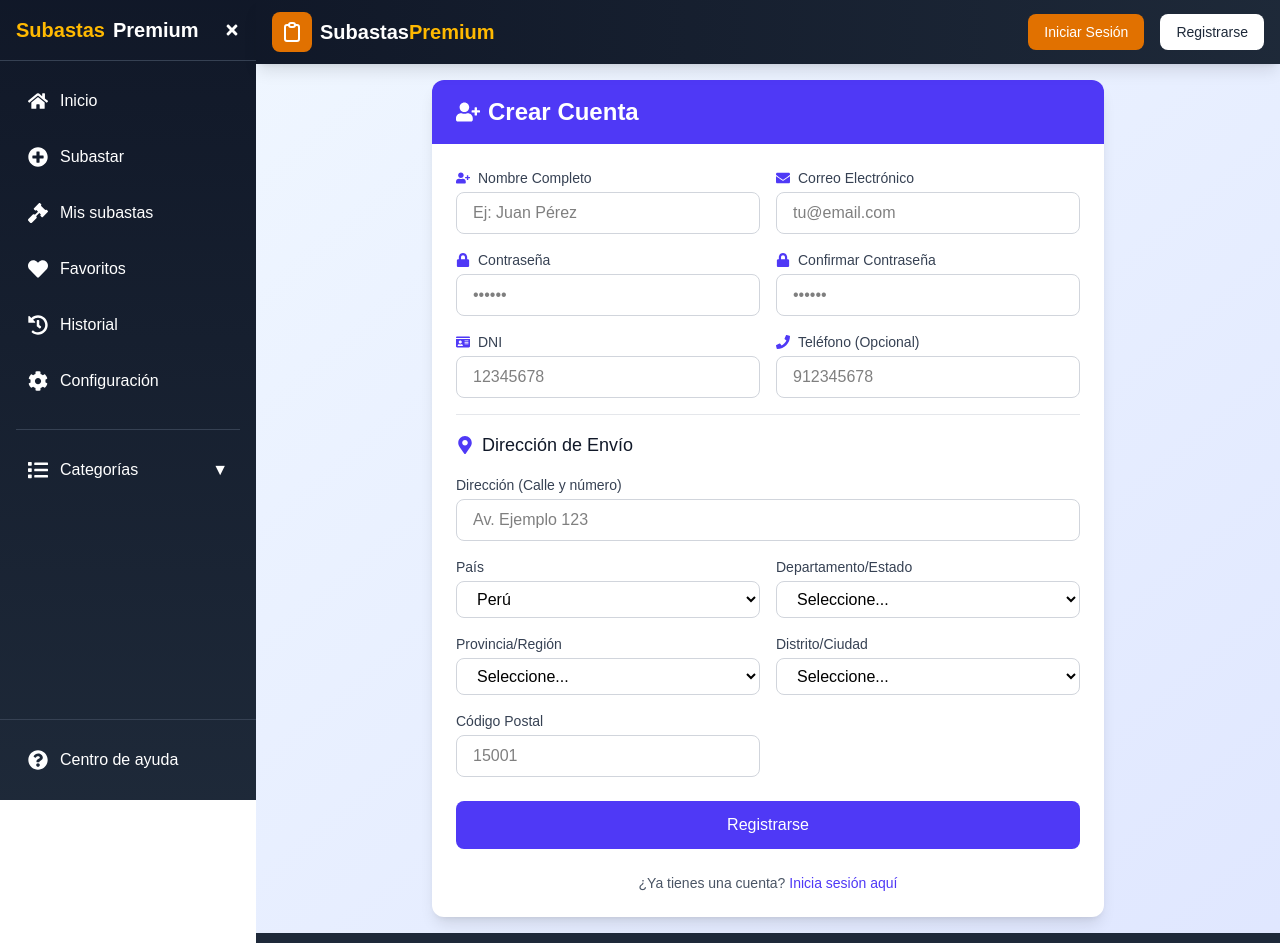
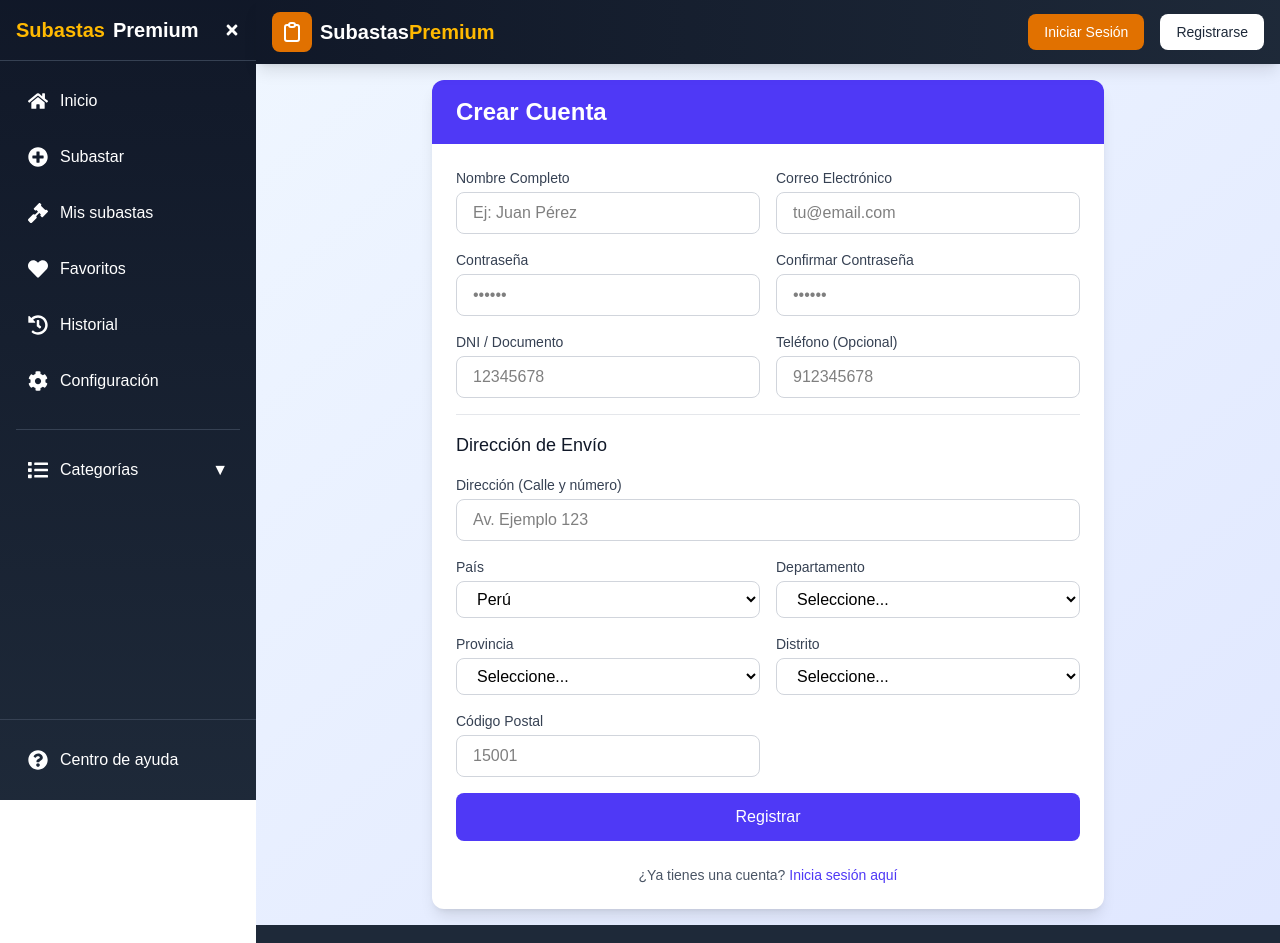
Before and after one commit to daswsi-utp/FrontEnd_Auction_Page, a Next.js app: page /Auth/Register in a window 1280 px wide. Shown: the top 943 px of the page. Built offline with nearby package versions, Linux system fonts and the light colour scheme.

Commit message:
Update registration page layout and validation logic

```diff
--- a/src/app/Auth/Register/page.jsx
+++ b/src/app/Auth/Register/page.jsx
@@ -1,9 +1,9 @@
+// src/app/auth/register/page.js
 'use client';
 import { useState, useEffect } from 'react';
 import { useRouter } from 'next/navigation';
 import Link from 'next/link';
-import { FaUserPlus, FaIdCard, FaPhone, FaEnvelope, FaLock, FaMapMarkerAlt } from 'react-icons/fa';
-import axiosUsuario from '../../lib/axiosUsuario';
+import axiosUsuario from '../../../lib/axiosUsuario';
 
 const countries = [
   { code: 'PE', name: 'Perú' },
@@ -47,7 +47,6 @@ export default function RegisterPage() {
       postalCode: ''
     }
   });
-
   const [departments, setDepartments] = useState([]);
   const [provinces, setProvinces] = useState([]);
   const [districts, setDistricts] = useState([]);
@@ -55,6 +54,7 @@ export default function RegisterPage() {
   const [isSubmitting, setIsSubmitting] = useState(false);
   const router = useRouter();
 
+  // Cargar departamentos cuando se selecciona Perú
   useEffect(() => {
     if (formData.address.country === 'PE') {
       setDepartments(peruLocations.departments);
@@ -72,6 +72,7 @@ export default function RegisterPage() {
     }));
   }, [formData.address.country]);
 
+  // Cargar provincias basado en departamento
   useEffect(() => {
     if (formData.address.department) {
       const selectedDept = departments.find(d => d.name === formData.address.department);
@@ -87,6 +88,7 @@ export default function RegisterPage() {
     }
   }, [formData.address.department, departments]);
 
+  // Cargar distritos basado en provincia
   useEffect(() => {
     if (formData.address.province && formData.address.department) {
       const selectedDept = departments.find(d => d.name === formData.address.department);
@@ -104,7 +106,6 @@ export default function RegisterPage() {
 
   const validateForm = () => {
     const newErrors = {};
-
     if (!formData.name.trim()) newErrors.name = 'Nombre completo es requerido';
     if (!/^\S+@\S+\.\S+$/.test(formData.email)) newErrors.email = 'Email inválido';
     if (formData.password.length < 6) newErrors.password = 'La contraseña debe tener al menos 6 caracteres';
@@ -116,16 +117,32 @@ export default function RegisterPage() {
     if (!formData.address.province) newErrors.province = 'Provincia es requerida';
     if (!formData.address.district) newErrors.district = 'Distrito es requerido';
     if (!formData.address.postalCode.trim()) newErrors.postalCode = 'Código postal es requerido';
-
     setErrors(newErrors);
     return Object.keys(newErrors).length === 0;
   };
 
+  const handleChange = (e) => {
+    const { name, value } = e.target;
+    if (name.includes('address.')) {
+      const field = name.split('.')[1];
+      setFormData(prev => ({
+        ...prev,
+        address: {
+          ...prev.address,
+          [field]: value
+        }
+      }));
+    } else {
+      setFormData(prev => ({
+        ...prev,
+        [name]: value
+      }));
+    }
+  };
+
   const handleSubmit = async (e) => {
     e.preventDefault();
-
     if (!validateForm()) return;
-
     setIsSubmitting(true);
 
     try {
@@ -146,36 +163,14 @@ export default function RegisterPage() {
       };
 
       const response = await axiosUsuario.post('/auth/register', userData);
-
-      if (response.status === 200) {
+      if (response.status === 201 || response.status === 200) {
         router.push('/auth/login?registered=true');
       }
     } catch (error) {
-      setErrors({
-        general: error.response?.data?.error || 'Error al registrar. Intente nuevamente.'
-      });
+      const errorMessage = error.response?.data?.message || error.response?.data?.error || 'Error al registrar. Intente nuevamente.';
+      setErrors({ general: errorMessage });
     } finally {
       setIsSubmitting(false);
-    }
-  };
-
-  const handleChange = (e) => {
-    const { name, value } = e.target;
-
-    if (name.includes('address.')) {
-      const field = name.split('.')[1];
-      setFormData(prev => ({
-        ...prev,
-        address: {
-          ...prev.address,
-          [field]: value
-        }
-      }));
-    } else {
-      setFormData(prev => ({
-        ...prev,
-        [name]: value
-      }));
     }
   };
 
@@ -184,170 +179,132 @@ export default function RegisterPage() {
       <div className="w-full max-w-2xl bg-white rounded-xl shadow-lg overflow-hidden">
         <div className="bg-indigo-600 py-4 px-6">
           <h2 className="text-2xl font-bold text-white flex items-center gap-2">
-            <FaUserPlus />
             Crear Cuenta
           </h2>
         </div>
-
         <div className="p-6">
           {errors.general && (
             <div className="mb-4 p-3 bg-red-100 text-red-700 rounded-lg text-sm">
               {errors.general}
             </div>
           )}
-
           <form onSubmit={handleSubmit} className="space-y-4">
+            {/* Campos de formulario */}
             <div className="grid grid-cols-1 md:grid-cols-2 gap-4">
               <div>
-                <label className="block text-sm font-medium text-gray-700 mb-1 flex items-center gap-2">
-                  <FaUserPlus className="text-indigo-600" />
-                  Nombre Completo
-                </label>
+                <label className="block text-sm font-medium text-gray-700 mb-1">Nombre Completo</label>
                 <input
                   type="text"
                   name="name"
                   value={formData.name}
                   onChange={handleChange}
-                  className={`w-full px-4 py-2 border rounded-lg focus:ring-2 focus:ring-indigo-500 focus:border-transparent ${errors.name ? 'border-red-500' : 'border-gray-300'}`}
                   placeholder="Ej: Juan Pérez"
+                  className={`w-full px-4 py-2 border rounded-lg ${errors.name ? 'border-red-500' : 'border-gray-300'}`}
                 />
                 {errors.name && <p className="mt-1 text-sm text-red-600">{errors.name}</p>}
               </div>
-
               <div>
-                <label className="block text-sm font-medium text-gray-700 mb-1 flex items-center gap-2">
-                  <FaEnvelope className="text-indigo-600" />
-                  Correo Electrónico
-                </label>
+                <label className="block text-sm font-medium text-gray-700 mb-1">Correo Electrónico</label>
                 <input
                   type="email"
                   name="email"
                   value={formData.email}
                   onChange={handleChange}
-                  className={`w-full px-4 py-2 border rounded-lg focus:ring-2 focus:ring-indigo-500 focus:border-transparent ${errors.email ? 'border-red-500' : 'border-gray-300'}`}
                   placeholder="tu@email.com"
+                  className={`w-full px-4 py-2 border rounded-lg ${errors.email ? 'border-red-500' : 'border-gray-300'}`}
                 />
                 {errors.email && <p className="mt-1 text-sm text-red-600">{errors.email}</p>}
               </div>
             </div>
-
             <div className="grid grid-cols-1 md:grid-cols-2 gap-4">
               <div>
-                <label className="block text-sm font-medium text-gray-700 mb-1 flex items-center gap-2">
-                  <FaLock className="text-indigo-600" />
-                  Contraseña
-                </label>
+                <label className="block text-sm font-medium text-gray-700 mb-1">Contraseña</label>
                 <input
                   type="password"
                   name="password"
                   value={formData.password}
                   onChange={handleChange}
-                  className={`w-full px-4 py-2 border rounded-lg focus:ring-2 focus:ring-indigo-500 focus:border-transparent ${errors.password ? 'border-red-500' : 'border-gray-300'}`}
                   placeholder="••••••"
+                  className={`w-full px-4 py-2 border rounded-lg ${errors.password ? 'border-red-500' : 'border-gray-300'}`}
                 />
                 {errors.password && <p className="mt-1 text-sm text-red-600">{errors.password}</p>}
               </div>
-
               <div>
-                <label className="block text-sm font-medium text-gray-700 mb-1 flex items-center gap-2">
-                  <FaLock className="text-indigo-600" />
-                  Confirmar Contraseña
-                </label>
+                <label className="block text-sm font-medium text-gray-700 mb-1">Confirmar Contraseña</label>
                 <input
                   type="password"
                   name="confirmPassword"
                   value={formData.confirmPassword}
                   onChange={handleChange}
-                  className={`w-full px-4 py-2 border rounded-lg focus:ring-2 focus:ring-indigo-500 focus:border-transparent ${errors.confirmPassword ? 'border-red-500' : 'border-gray-300'}`}
                   placeholder="••••••"
+                  className={`w-full px-4 py-2 border rounded-lg ${errors.confirmPassword ? 'border-red-500' : 'border-gray-300'}`}
                 />
                 {errors.confirmPassword && <p className="mt-1 text-sm text-red-600">{errors.confirmPassword}</p>}
               </div>
             </div>
-
             <div className="grid grid-cols-1 md:grid-cols-2 gap-4">
               <div>
-                <label className="block text-sm font-medium text-gray-700 mb-1 flex items-center gap-2">
-                  <FaIdCard className="text-indigo-600" />
-                  {formData.address.country === 'PE' ? 'DNI' : 'Documento de Identidad'}
-                </label>
+                <label className="block text-sm font-medium text-gray-700 mb-1">DNI / Documento</label>
                 <input
                   type="text"
                   name="dni"
                   value={formData.dni}
                   onChange={handleChange}
-                  className={`w-full px-4 py-2 border rounded-lg focus:ring-2 focus:ring-indigo-500 focus:border-transparent ${errors.dni ? 'border-red-500' : 'border-gray-300'}`}
                   placeholder={formData.address.country === 'PE' ? '12345678' : 'Número de documento'}
                   maxLength={formData.address.country === 'PE' ? 8 : undefined}
+                  className={`w-full px-4 py-2 border rounded-lg ${errors.dni ? 'border-red-500' : 'border-gray-300'}`}
                 />
                 {errors.dni && <p className="mt-1 text-sm text-red-600">{errors.dni}</p>}
               </div>
-
               <div>
-                <label className="block text-sm font-medium text-gray-700 mb-1 flex items-center gap-2">
-                  <FaPhone className="text-indigo-600" />
-                  Teléfono (Opcional)
-                </label>
+                <label className="block text-sm font-medium text-gray-700 mb-1">Teléfono (Opcional)</label>
                 <input
                   type="tel"
                   name="phone"
                   value={formData.phone}
                   onChange={handleChange}
-                  className={`w-full px-4 py-2 border rounded-lg focus:ring-2 focus:ring-indigo-500 focus:border-transparent ${errors.phone ? 'border-red-500' : 'border-gray-300'}`}
                   placeholder="912345678"
+                  className={`w-full px-4 py-2 border rounded-lg ${errors.phone ? 'border-red-500' : 'border-gray-300'}`}
                 />
                 {errors.phone && <p className="mt-1 text-sm text-red-600">{errors.phone}</p>}
               </div>
             </div>
-
             <div className="pt-4 border-t border-gray-200">
-              <h3 className="text-lg font-medium text-gray-900 flex items-center gap-2 mb-4">
-                <FaMapMarkerAlt className="text-indigo-600" />
-                Dirección de Envío
-              </h3>
-
+              <h3 className="text-lg font-medium text-gray-900 mb-4">Dirección de Envío</h3>
               <div className="grid grid-cols-1 md:grid-cols-2 gap-4">
                 <div className="md:col-span-2">
-                  <label className="block text-sm font-medium text-gray-700 mb-1">
-                    Dirección (Calle y número)
-                  </label>
+                  <label className="block text-sm font-medium text-gray-700 mb-1">Dirección (Calle y número)</label>
                   <input
                     type="text"
                     name="address.street"
                     value={formData.address.street}
                     onChange={handleChange}
-                    className={`w-full px-4 py-2 border rounded-lg focus:ring-2 focus:ring-indigo-500 focus:border-transparent ${errors.street ? 'border-red-500' : 'border-gray-300'}`}
                     placeholder="Av. Ejemplo 123"
+                    className={`w-full px-4 py-2 border rounded-lg ${errors.street ? 'border-red-500' : 'border-gray-300'}`}
                   />
                   {errors.street && <p className="mt-1 text-sm text-red-600">{errors.street}</p>}
                 </div>
-
                 <div>
-                  <label className="block text-sm font-medium text-gray-700 mb-1">
-                    País
-                  </label>
+                  <label className="block text-sm font-medium text-gray-700 mb-1">País</label>
                   <select
                     name="address.country"
                     value={formData.address.country}
                     onChange={handleChange}
-                    className="w-full px-4 py-2 border border-gray-300 rounded-lg focus:ring-2 focus:ring-indigo-500 focus:border-transparent"
+                    className="w-full px-4 py-2 border rounded-lg border-gray-300"
                   >
                     {countries.map(country => (
                       <option key={country.code} value={country.code}>{country.name}</option>
                     ))}
                   </select>
                 </div>
-
                 <div>
-                  <label className="block text-sm font-medium text-gray-700 mb-1">
-                    Departamento/Estado
-                  </label>
+                  <label className="block text-sm font-medium text-gray-700 mb-1">Departamento</label>
                   <select
                     name="address.department"
                     value={formData.address.department}
                     onChange={handleChange}
-                    className={`w-full px-4 py-2 border rounded-lg focus:ring-2 focus:ring-indigo-500 focus:border-transparent ${errors.department ? 'border-red-500' : 'border-gray-300'}`}
                     disabled={!departments.length}
+                    className={`w-full px-4 py-2 border rounded-lg ${errors.department ? 'border-red-500' : 'border-gray-300'}`}
                   >
                     <option value="">Seleccione...</option>
                     {departments.map(dept => (
@@ -356,17 +313,14 @@ export default function RegisterPage() {
                   </select>
                   {errors.department && <p className="mt-1 text-sm text-red-600">{errors.department}</p>}
                 </div>
-
                 <div>
-                  <label className="block text-sm font-medium text-gray-700 mb-1">
-                    Provincia/Región
-                  </label>
+                  <label className="block text-sm font-medium text-gray-700 mb-1">Provincia</label>
                   <select
                     name="address.province"
                     value={formData.address.province}
                     onChange={handleChange}
-                    className={`w-full px-4 py-2 border rounded-lg focus:ring-2 focus:ring-indigo-500 focus:border-transparent ${errors.province ? 'border-red-500' : 'border-gray-300'}`}
                     disabled={!provinces.length}
+                    className={`w-full px-4 py-2 border rounded-lg ${errors.province ? 'border-red-500' : 'border-gray-300'}`}
                   >
                     <option value="">Seleccione...</option>
                     {provinces.map(prov => (
@@ -375,17 +329,14 @@ export default function RegisterPage() {
                   </select>
                   {errors.province && <p className="mt-1 text-sm text-red-600">{errors.province}</p>}
                 </div>
-
                 <div>
-                  <label className="block text-sm font-medium text-gray-700 mb-1">
-                    Distrito/Ciudad
-                  </label>
+                  <label className="block text-sm font-medium text-gray-700 mb-1">Distrito</label>
                   <select
                     name="address.district"
                     value={formData.address.district}
                     onChange={handleChange}
-                    className={`w-full px-4 py-2 border rounded-lg focus:ring-2 focus:ring-indigo-500 focus:border-transparent ${errors.district ? 'border-red-500' : 'border-gray-300'}`}
                     disabled={!districts.length}
+                    className={`w-full px-4 py-2 border rounded-lg ${errors.district ? 'border-red-500' : 'border-gray-300'}`}
                   >
                     <option value="">Seleccione...</option>
                     {districts.map(dist => (
@@ -394,43 +345,28 @@ export default function RegisterPage() {
                   </select>
                   {errors.district && <p className="mt-1 text-sm text-red-600">{errors.district}</p>}
                 </div>
-
                 <div>
-                  <label className="block text-sm font-medium text-gray-700 mb-1">
-                    Código Postal
-                  </label>
+                  <label className="block text-sm font-medium text-gray-700 mb-1">Código Postal</label>
                   <input
                     type="text"
                     name="address.postalCode"
                     value={formData.address.postalCode}
                     onChange={handleChange}
-                    className={`w-full px-4 py-2 border rounded-lg focus:ring-2 focus:ring-indigo-500 focus:border-transparent ${errors.postalCode ? 'border-red-500' : 'border-gray-300'}`}
                     placeholder="15001"
+                    className={`w-full px-4 py-2 border rounded-lg ${errors.postalCode ? 'border-red-500' : 'border-gray-300'}`}
                   />
                   {errors.postalCode && <p className="mt-1 text-sm text-red-600">{errors.postalCode}</p>}
                 </div>
               </div>
             </div>
-
-            <div className="pt-2">
-              <button
-                type="submit"
-                disabled={isSubmitting}
-                className={`w-full bg-indigo-600 hover:bg-indigo-700 text-white py-3 px-4 rounded-lg font-medium transition-colors ${isSubmitting ? 'opacity-70 cursor-not-allowed' : ''}`}
-              >
-                {isSubmitting ? (
-                  <span className="flex items-center justify-center gap-2">
-                    <svg className="animate-spin h-5 w-5 text-white" xmlns="http://www.w3.org/2000/svg" fill="none" viewBox="0 0 24 24">
-                      <circle className="opacity-25" cx="12" cy="12" r="10" stroke="currentColor" strokeWidth="4"></circle>
-                      <path className="opacity-75" fill="currentColor" d="M4 12a8 8 0 018-8V0C5.373 0 0 5.373 0 12h4zm2 5.291A7.962 7.962 0 014 12H0c0 3.042 1.135 5.824 3 7.938l3-2.647z"></path>
-                    </svg>
-                    Registrando...
-                  </span>
-                ) : 'Registrarse'}
-              </button>
-            </div>
+            <button
+              type="submit"
+              disabled={isSubmitting}
+              className="w-full bg-indigo-600 hover:bg-indigo-700 text-white py-3 px-4 rounded-lg font-medium transition-colors"
+            >
+              {isSubmitting ? 'Registrando...' : 'Registrar'}
+            </button>
           </form>
-
           <div className="mt-6 text-center text-sm text-gray-600">
             ¿Ya tienes una cuenta?{' '}
             <Link href="/auth/login" className="text-indigo-600 hover:underline font-medium">
```
